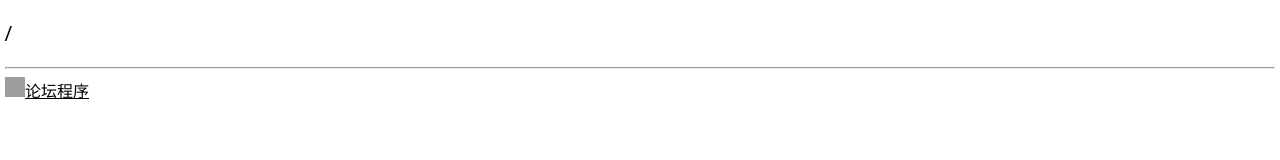
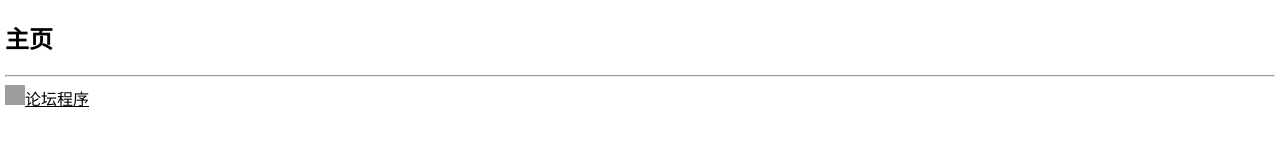
Before and after one commit to he21o/SuiDownload, a plain HTML site: page index.html in a window 1280 px wide. Drawn offline with Linux system fonts and the light colour scheme; grey boxes are pictures that could not be loaded.

Commit message:
Update index.html

```diff
--- a/index.html
+++ b/index.html
@@ -6,7 +6,7 @@
 <title>随囧的下载站-Github下载</title>
 </head>
 <body leftmargin=5 topmargin=5 oncontextmenu='return false' ondragstart='return false' onselectstart ='return false' onselect='document.selection.empty()' oncopy='document.selection.empty()' onbeforecopy='return false' onmouseup='document.selection.empty()'>
-<h2> / </h2><hr>
+<h2>主页</h2><hr>
 <a style="color:black" href="/BBS/"><img src="https://i.w3tt.com/2021/10/16/5Jm31.png" width="20px" height="20px">论坛程序</a>
 </body>
 </html>
```
